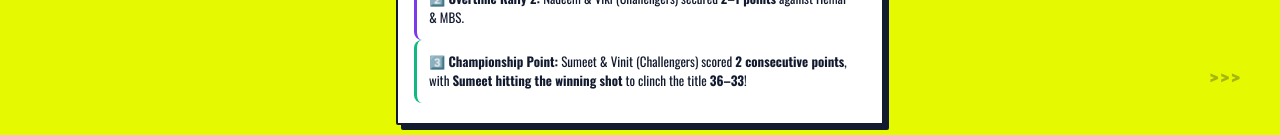
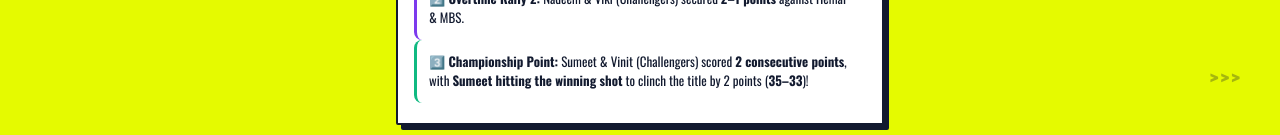
Before and after one commit to nadeemshaikh-ui/pickleball-app, a Next.js app: page /session/1/team-championship/rapid-fire in a window 1280 px wide. Shown: the part 544-679 px from the top of the page. Built offline with nearby package versions, Linux system fonts and the light colour scheme; no server answers; the database is empty.

Commit message:
fix: update Rapid Fire score to 35-33 (2 point difference)

```diff
--- a/app/session/[id]/team-championship/rapid-fire/page.tsx
+++ b/app/session/[id]/team-championship/rapid-fire/page.tsx
@@ -182,7 +182,7 @@ export default function RapidFireAnalysisPage({ params }: { params: Promise<{ id
               <strong>2️⃣ Overtime Rally 2:</strong> Nadeem & Viki (Challengers) secured <strong>2–1 points</strong> against Hemal & MBS.
             </div>
             <div style={{ background: 'rgba(255,255,255,0.03)', padding: 12, borderRadius: 8, borderLeft: '3px solid #10b981', fontSize: 13 }}>
-              <strong>3️⃣ Championship Point:</strong> Sumeet & Vinit (Challengers) scored <strong>2 consecutive points</strong>, with <strong>Sumeet hitting the winning shot</strong> to clinch the title <strong>36–33</strong>!
+              <strong>3️⃣ Championship Point:</strong> Sumeet & Vinit (Challengers) scored <strong>2 consecutive points</strong>, with <strong>Sumeet hitting the winning shot</strong> to clinch the title by 2 points (<strong>35–33</strong>)!
             </div>
           </div>
         </div>
--- a/app/session/[id]/team-championship/results/page.tsx
+++ b/app/session/[id]/team-championship/results/page.tsx
@@ -196,7 +196,7 @@ export default function TeamChampionshipResultsPage({ params }: { params: Promis
           boxShadow: '0 4px 12px rgba(239, 68, 68, 0.25)',
         }}
       >
-        🔥 Rapid Fire Finale Breakdown (36–33 Climax) →
+        🔥 Rapid Fire Finale Breakdown (35–33 Climax) →
       </Link>
 
       <h2>Stage Points</h2>
```
